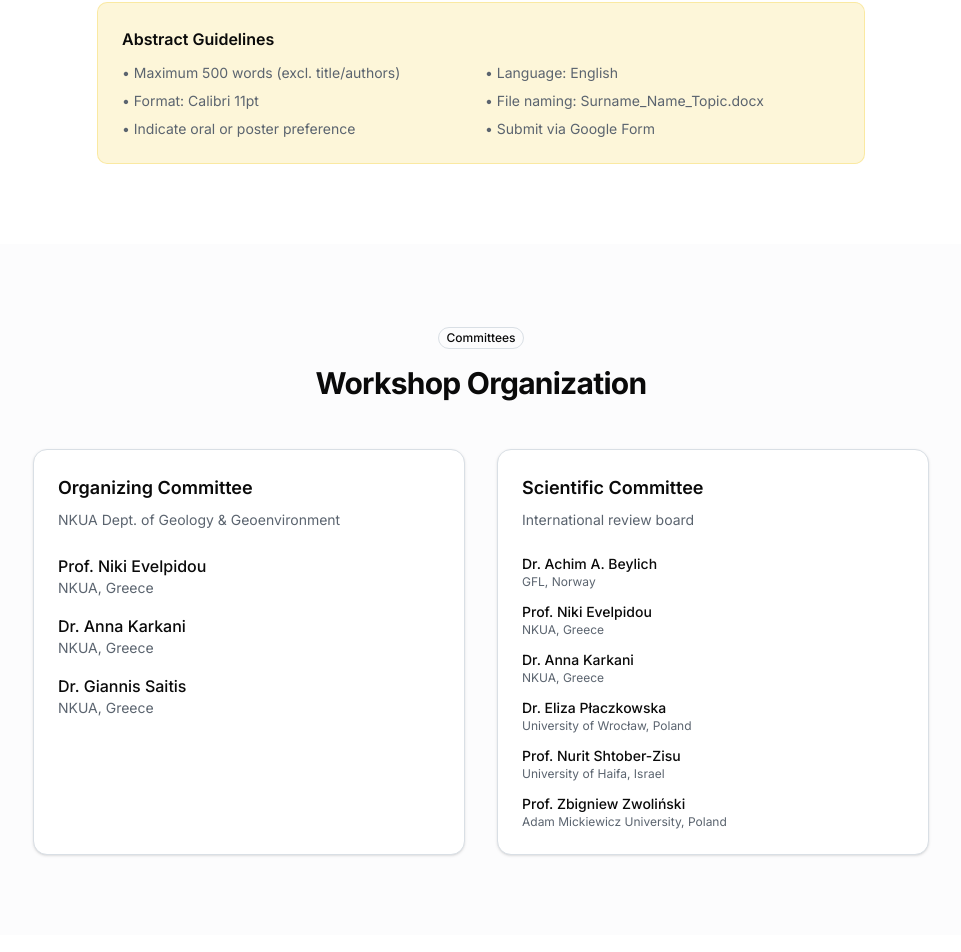
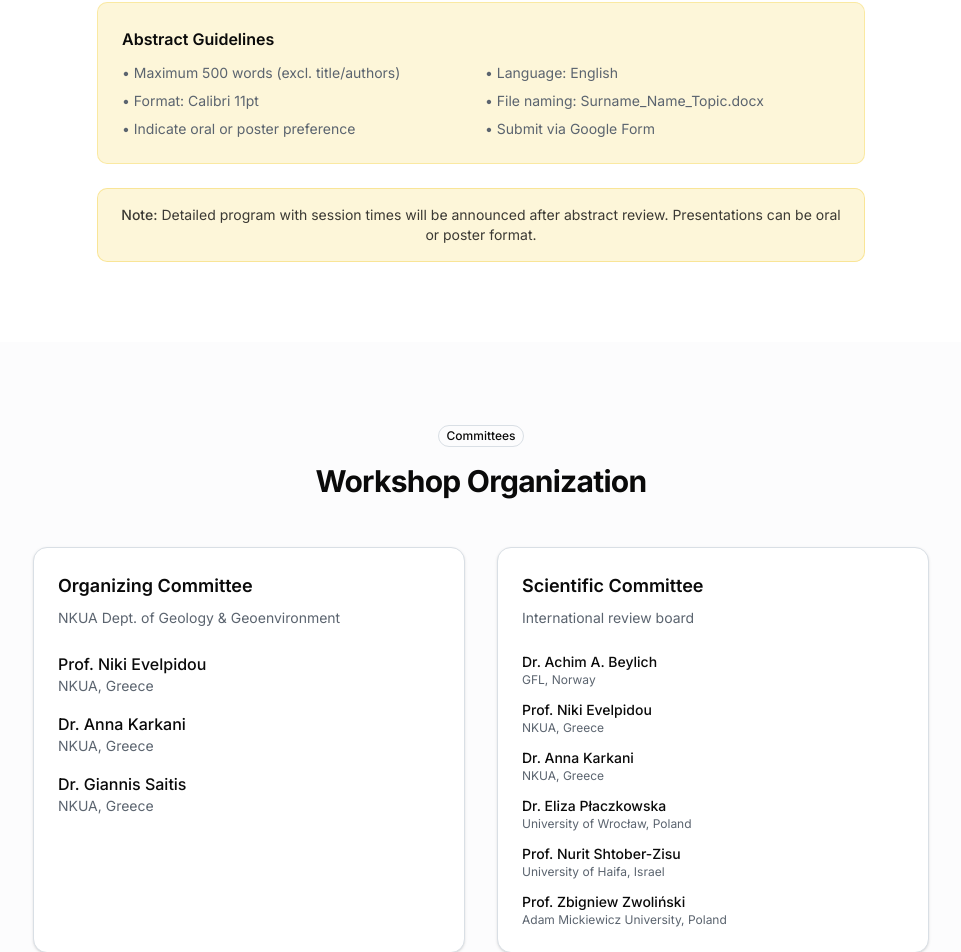
Before and after one commit to uoa-gr/denuchange, a React (Vite) app in the folder website/: page / in a window 1280 px wide. Shown: the part 4252-5204 px from the top of the page, without its empty margins (159-1120 px from the left). Built offline with nearby package versions, Linux system fonts and the light colour scheme; no server answers.

Commit message:
Add note about program announcement in Registration section

```diff
--- a/website/src/components/sections/Registration.tsx
+++ b/website/src/components/sections/Registration.tsx
@@ -134,6 +134,15 @@ export function Registration() {
             <li>• Submit via Google Form</li>
           </ul>
         </div>
+
+        {/* Note about program */}
+        <div className="max-w-3xl mx-auto mt-6">
+          <div className="bg-[#f1c100]/15 border border-[#f1c100]/30 rounded-lg p-4 text-center">
+            <p className="text-sm text-foreground/80">
+              <span className="font-medium">Note:</span> Detailed program with session times will be announced after abstract review. Presentations can be oral or poster format.
+            </p>
+          </div>
+        </div>
       </div>
     </section>
   )
```
